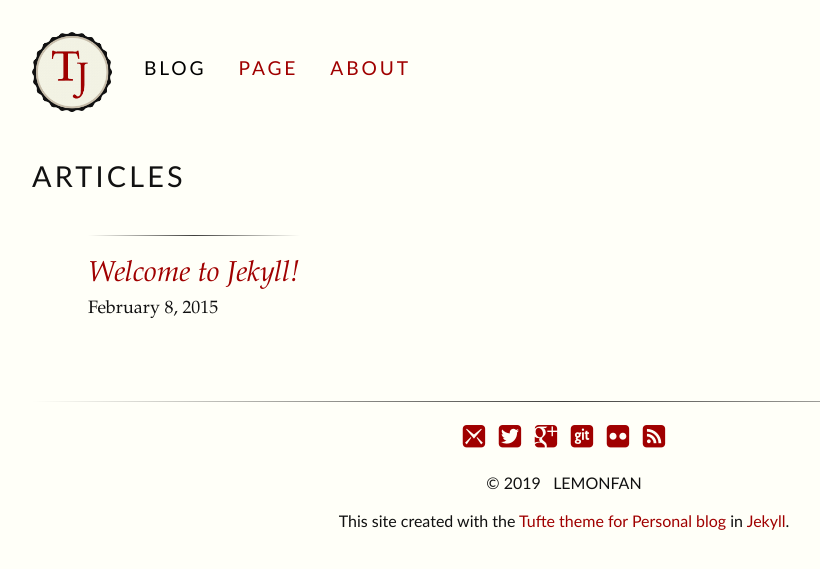
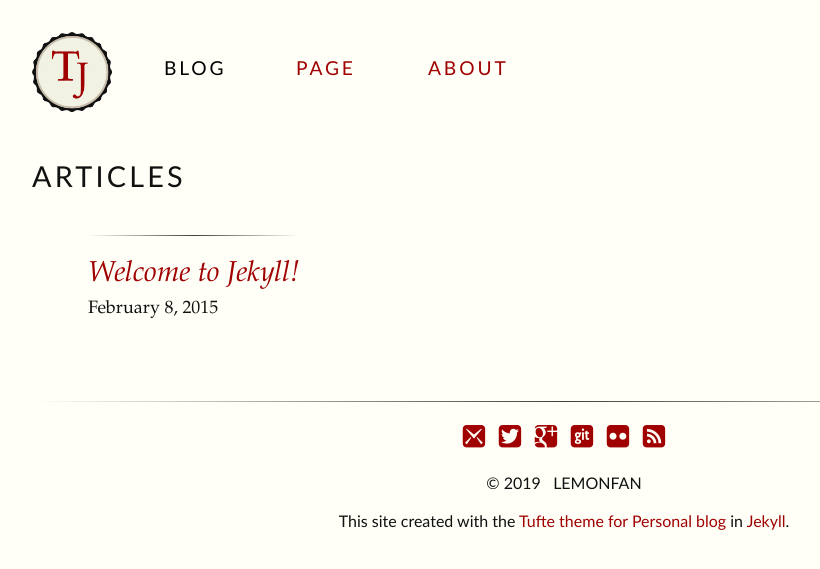
Before and after one commit to lem0nfan/lem0nfan.github.io, a Jekyll site: the page built from index.html, in a window 1280 px wide. Shown: the top 569 px of the page, without its empty margins (48-868 px from the left). Built offline with Jekyll 4.4.1, drawn with Linux system fonts in a browser that asks for light colours.

Commit message:
Update tufte.scss

```diff
--- a/css/tufte.scss
+++ b/css/tufte.scss
@@ -346,6 +346,7 @@ header > nav.group, body footer {
 nav.group a.active{color:black;}
 
 header > nav  a{
+width:100px;
   font-size: 1.2rem;
   font-family: $sans-font;
   letter-spacing: 0.15em;
```
